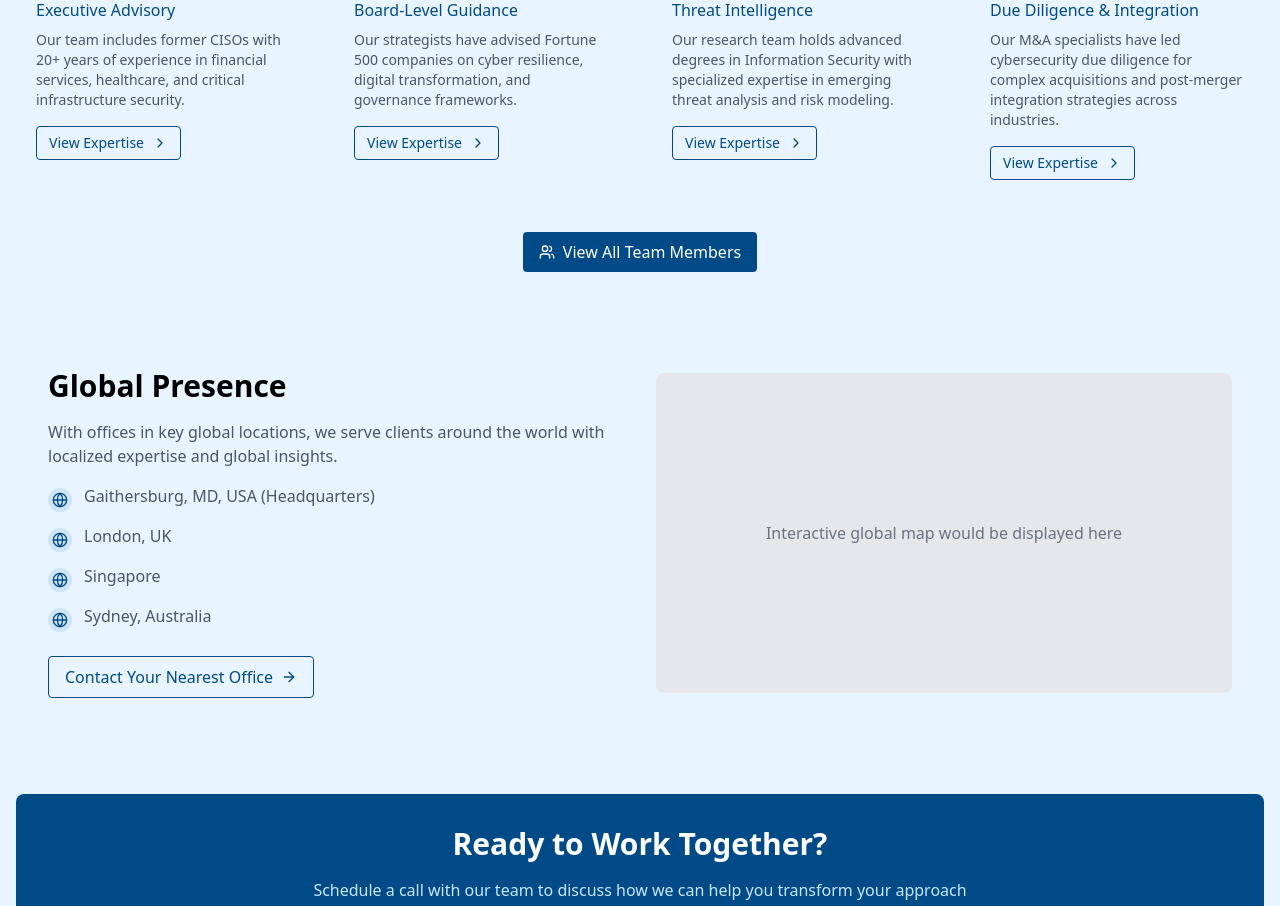
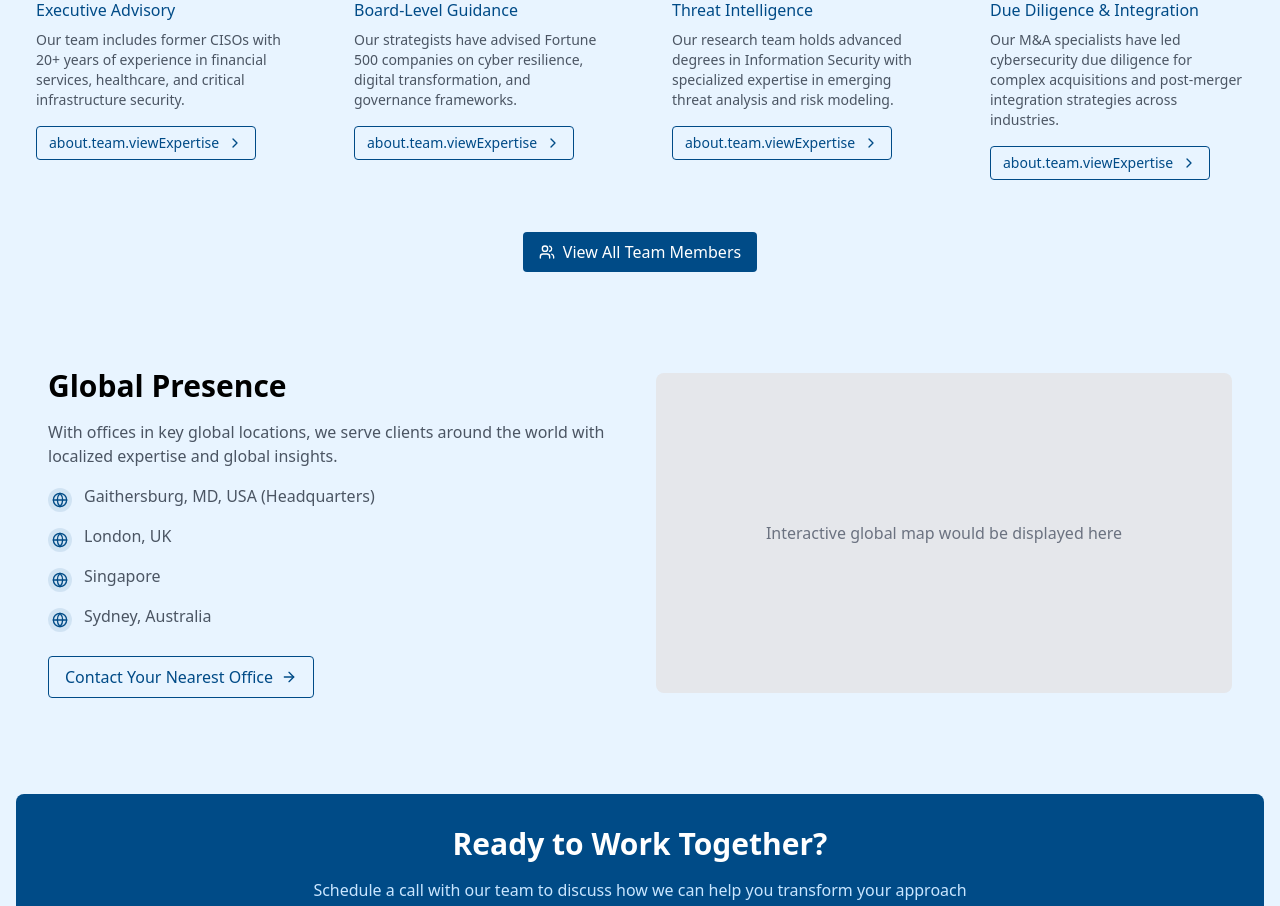
Before and after one commit to Facely1er/ermits-advisory.com, a React (Vite) app: page /about in a window 1280 px wide. Shown: the part 1660-2566 px from the top of the page. Built offline with nearby package versions, Linux system fonts and the light colour scheme.

Commit message:
Fix 'View Expertise' button translation in AboutPage.tsx

```diff
--- a/src/pages/AboutPage.tsx
+++ b/src/pages/AboutPage.tsx
@@ -190,7 +190,7 @@ export const AboutPage: React.FC = () => {
                   icon={<ChevronRight size={16} />}
                   iconPosition="right"
                 >
-                  View Expertise
+                  {t('about.team.viewExpertise')}
                 </Button>
               </div>
             </Card>
@@ -212,7 +212,7 @@ export const AboutPage: React.FC = () => {
                   icon={<ChevronRight size={16} />}
                   iconPosition="right"
                 >
-                  View Expertise
+                  {t('about.team.viewExpertise')}
                 </Button>
               </div>
             </Card>
@@ -234,7 +234,7 @@ export const AboutPage: React.FC = () => {
                   icon={<ChevronRight size={16} />}
                   iconPosition="right"
                 >
-                  View Expertise
+                  {t('about.team.viewExpertise')}
                 </Button>
               </div>
             </Card>
@@ -256,7 +256,7 @@ export const AboutPage: React.FC = () => {
                   icon={<ChevronRight size={16} />}
                   iconPosition="right"
                 >
-                  View Expertise
+                  {t('about.team.viewExpertise')}
                 </Button>
               </div>
             </Card>
```
